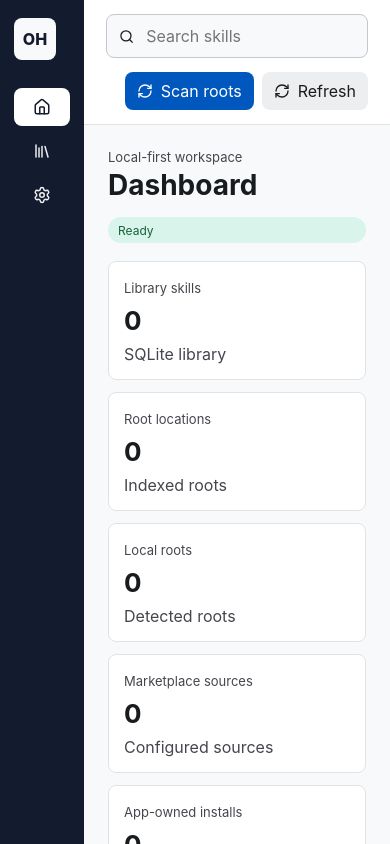
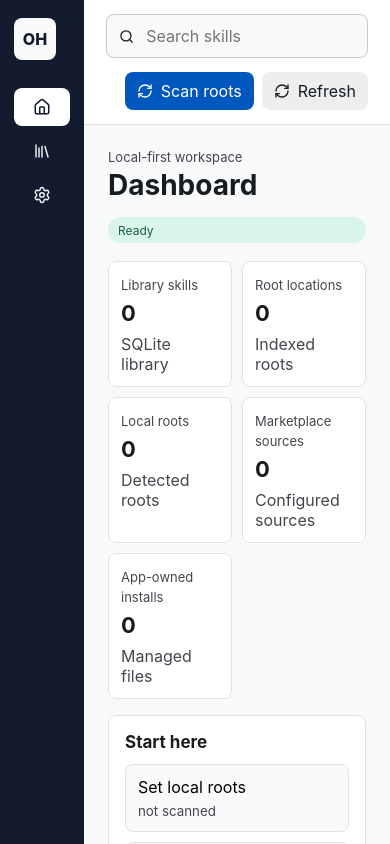
Before and after one commit to OpenHubXYZ/OpenHub, a React (Vite) app in the folder apps/desktop/: page / in a window 390 px wide. Built offline with nearby package versions, Linux system fonts and the light colour scheme.

Commit message:
fix: compact mobile dashboard metrics

```diff
--- a/apps/desktop/src/renderer/app.css
+++ b/apps/desktop/src/renderer/app.css
@@ -821,10 +821,23 @@ button {
   }
 
   .topbar,
-  .metric-grid,
   .steps,
   .split-two {
     grid-template-columns: 1fr;
+  }
+
+  .metric-grid {
+    grid-template-columns: repeat(2, minmax(0, 1fr));
+    gap: 10px;
+  }
+
+  .metric {
+    padding: 12px;
+  }
+
+  .metric strong {
+    margin-top: 6px;
+    font-size: 22px;
   }
 
   .key-row.three-col {
```
Also changed, not shown: 1 other file (tests, documents, lock files or other folders).
